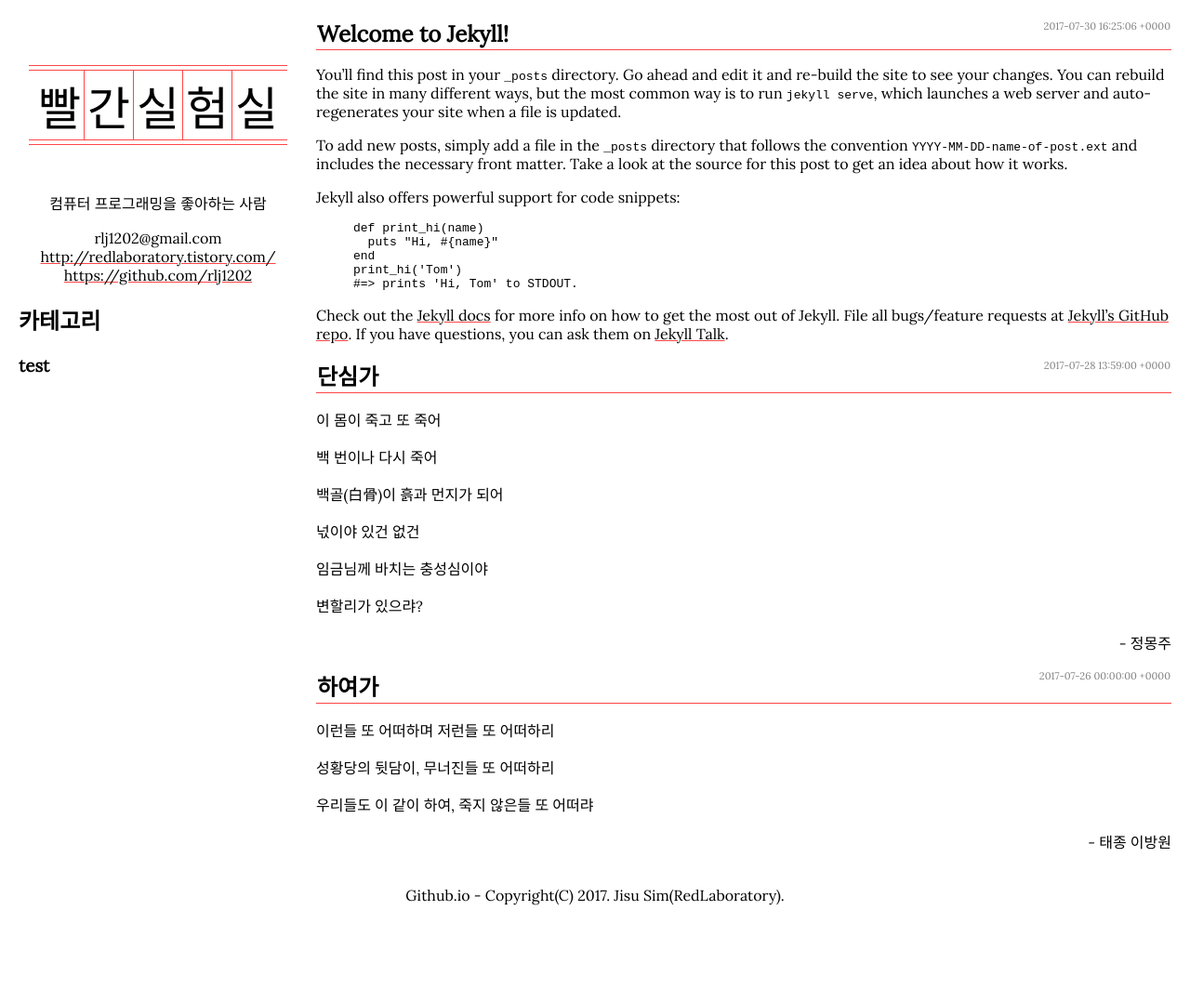
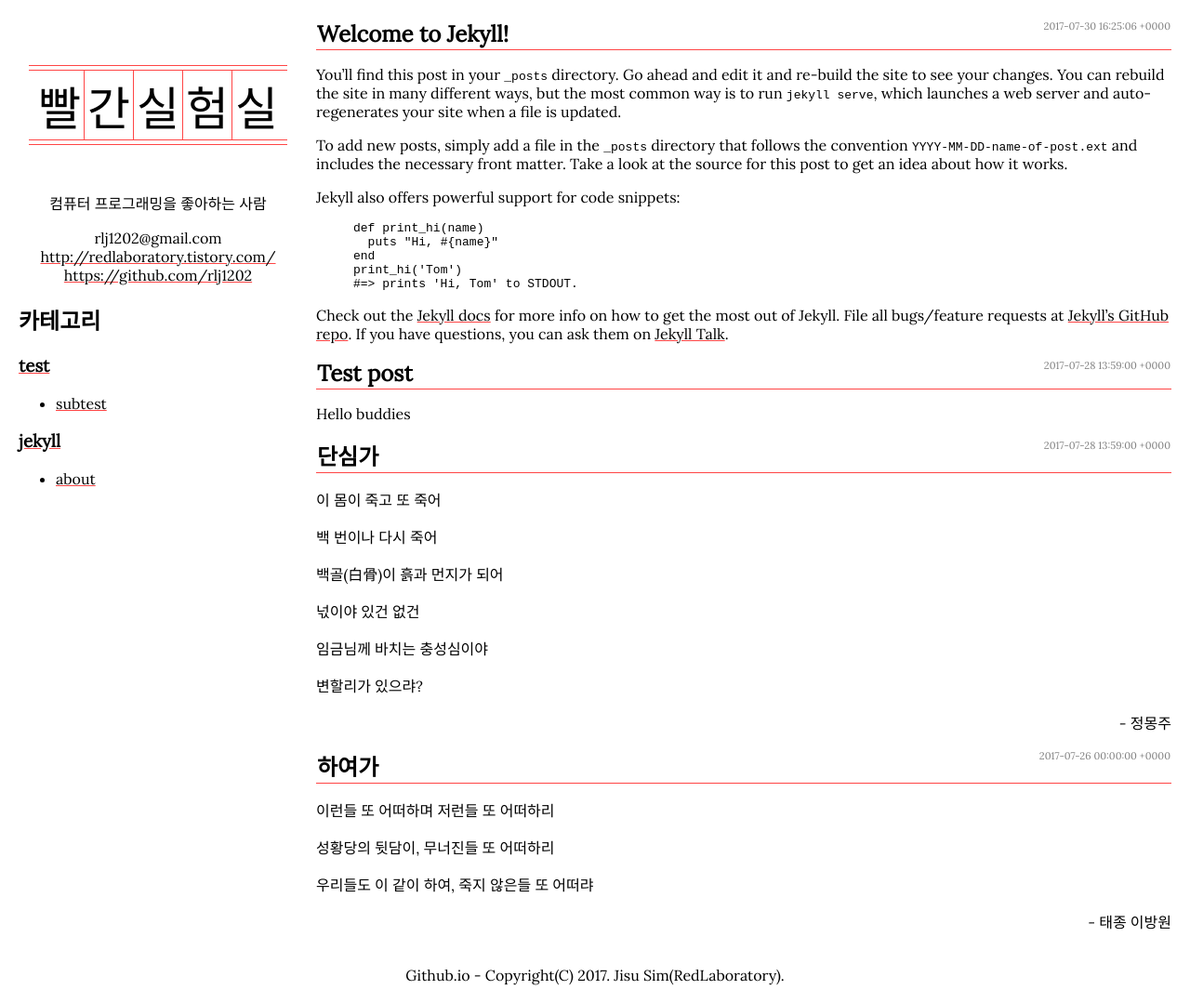
Before and after one commit to rlj1202/redlaboratory.github.io, a Jekyll site: the page built from index.md, in a window 1280 px wide. Shown: the whole page at 93% size. Built offline with Jekyll 4.4.1, drawn with Linux system fonts in a browser that asks for light colours; some web fonts are replaced; before the commit the page ends 993 px from its top, so only the background shows below that.

Commit message:
Add category link and pages

```diff
--- a/_layouts/default.html
+++ b/_layouts/default.html
@@ -10,7 +10,7 @@
 	<nav>
 		<header>
 			<div id="logo">
-				<a href="https://rlj1202.github.io"><table>
+				<a href="/"><table>
 					<tr><td colspan="5"></td></tr>
 					<tr>
 						<td>빨</td><td>간</td><td>실</td><td>험</td><td>실</td>
@@ -30,16 +30,30 @@
 		</header>
 
 		<h2>카테고리</h2>
-		{% for category in site.categories %}
-			<h3>{{ category | first }}</h3>
-			<!--
-			<ul>
-				{% for posts in category %}
-					{% for post in posts %}
-						<li>{{ post.title }}</li>
+		{% for category0 in site.categories %}
+			{% assign b = false %}
+			{% for post in site.posts %}
+				{% if post.categories[0] == category0.first %}
+					{% assign b = true %}
+				{% endif %}
+			{% endfor %}
+			{% if b == true %}
+				<h3><a href="/{{ category0 | first }}">{{ category0 | first }}</a></h3>
+
+				<ul>
+				{% for category1 in site.categories %}
+					{% assign b = false %}
+					{% for post in site.posts %}
+						{% if post.categories[0] == category0.first and post.categories[1] == category1.first %}
+							{% assign b = true %}
+						{% endif %}
 					{% endfor %}
+					{% if b == true%}
+						<li><a href="/{{ category0 | first }}/{{ category1 | first }}">{{ category1 | first }}</a></li>
+					{% endif %}
 				{% endfor %}
-			</ul>-->
+				</ul>
+			{% endif %}
 		{% endfor %}
 	</nav>
 	<div id="wrapper">
--- a/_layouts/home.html
+++ b/_layouts/home.html
@@ -2,7 +2,15 @@
 layout: default
 ---
 
-{% for post in site.posts %}
+{% if page.categories %}
+	{% assign last_index = page.categories.size | minus: 1 %}
+	{% assign category = page.categories[last_index] %}
+	{% assign posts = site.categories[category] %}
+{% else %}
+	{% assign posts = site.posts %}
+{% endif %}
+
+{% for post in posts %}
 <article>
 	<header>
 		<h2><a href="{{ post.url | relative_url }}">{{ post.title }}</a></h2>
@@ -13,5 +21,3 @@ layout: default
 	</section>
 </article>
 {% endfor %}
-
-{{ content }}
--- /dev/null
+++ b/_posts/2017-07-28-test.md
@@ -0,0 +1,8 @@
+---
+layout: post
+title:  "Test post"
+categories: jekyll
+date:   2017-07-28 22:59:00 +0900
+---
+
+Hello buddies
--- a/_posts/2017-07-31-welcome-to-jekyll.markdown
+++ b/_posts/2017-07-31-welcome-to-jekyll.markdown
@@ -2,7 +2,7 @@
 layout: post
 title:  "Welcome to Jekyll!"
 date:   2017-07-31 01:25:06 +0900
-categories: test
+categories: jekyll about
 ---
 You’ll find this post in your `_posts` directory. Go ahead and edit it and re-build the site to see your changes. You can rebuild the site in many different ways, but the most common way is to run `jekyll serve`, which launches a web server and auto-regenerates your site when a file is updated.
 
--- a/_posts/test/2017-07-26-hayeoga.md
+++ b/_posts/test/2017-07-26-hayeoga.md
@@ -1,7 +1,7 @@
 ---
 layout: post
 title:  "하여가"
-categories: test
+categories: test subtest
 date:   2017-07-26
 ---
 
--- a/assets/style.css
+++ b/assets/style.css
@@ -8,6 +8,14 @@
 body {
 	font-family: 'Lora', 'Nanum Myeongjo', serif;
 	margin: 20px;
+}
+nav {
+	padding-right: 20px;
+	float: left;
+	width: 300px;
+}
+nav header {
+	text-align: center;
 }
 nav div#logo table {
 	border-collapse: collapse;
@@ -34,19 +42,11 @@ nav div#logo a {
 	color: black;
 	text-decoration: none;
 }
-nav header {
-	text-align: center;
-}
-ul > li {
+nav ul > li {
 	margin-bottom: 10px;
 }
-ul > li:last-child {
+nav ul > li:last-child {
 	margin-bottom: 0px;
-}
-nav {
-	padding-right: 20px;
-	float: left;
-	width: 300px;
 }
 #wrapper {
 	overflow: hidden;
```
Also changed, not shown: category/jekyll-about.md (added, +6 -0 lines), category/jekyll.md (added, +6 -0 lines), category/test-subtest.md (added, +6 -0 lines), category/test.md (added, +6 -0 lines).
